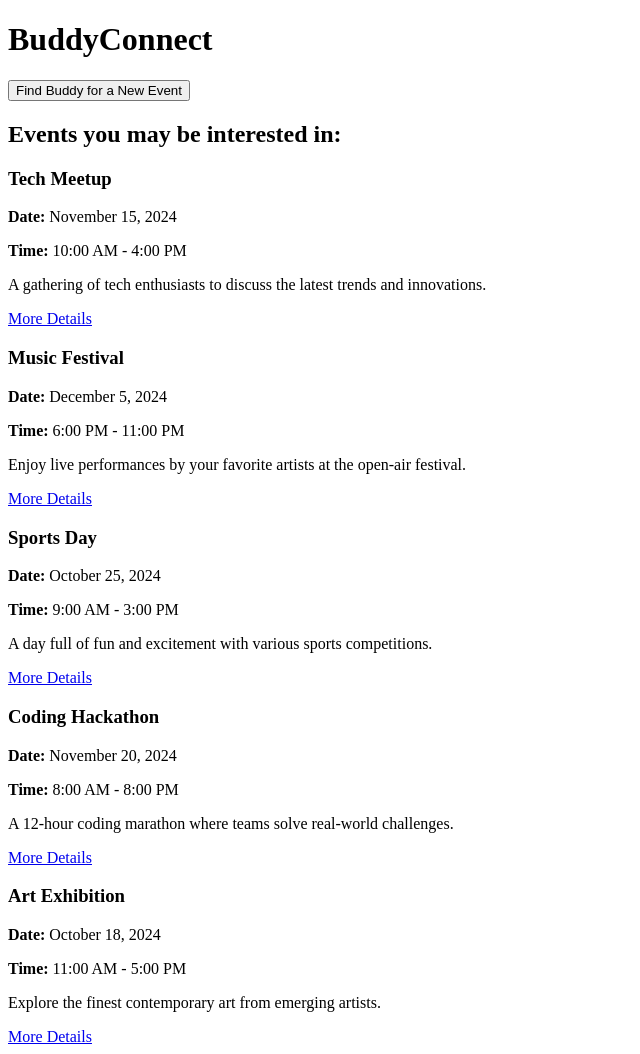
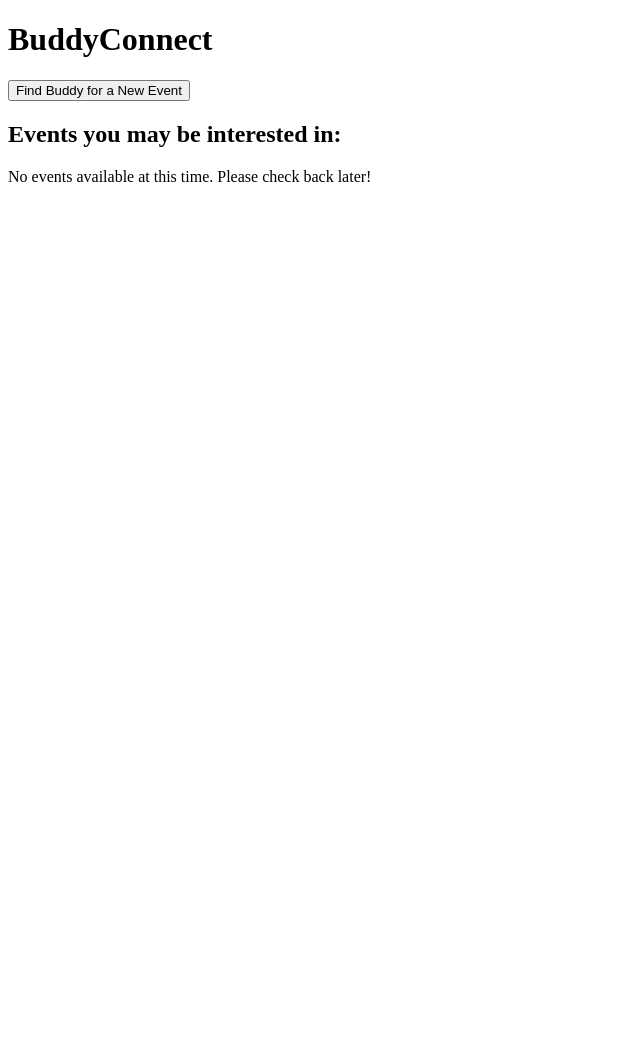
Before and after one commit to swetha3456/BuddyConnect, a Flask app: template templates/home.html in a window 1280 px wide. Shown: the whole page, without its empty margins (0-640 px from the left). After the commit the page ends 182 px from the top, so only its background shows below. Run offline with Flask 3, Linux system fonts and the light colour scheme; the template is opened without the code that fills it, so the values that code supplies are empty.

Commit message:
listed relevant events on home page

```diff
--- a/app.py
+++ b/app.py
@@ -1,5 +1,6 @@
 from flask import Flask, render_template, session, url_for, redirect, request, flash
 from dbfunctions import *
+from datetime import datetime
 
 app = Flask(__name__)
 app.secret_key = b"030a8ee0eb274b3e7fd9db490b0fd6a532b1fa1f1fd6825c5852c7363358c4b6"
@@ -9,7 +10,32 @@ def home():
     if "user_email" not in session:
         return redirect(url_for("login"))
 
-    return render_template("home.html")
+    events = get_relevant_events(session["user_email"])
+    context = []
+
+    for event in events:
+        date_object = datetime.strptime(event[5], r"%Y-%m-%d")
+        formatted_date = date_object.strftime("%B %-d, %Y")
+
+        starttime_object = datetime.strptime(event[6], "%H:%M")
+        endtime_object = datetime.strptime(event[7], "%H:%M")
+        formatted_starttime = starttime_object.strftime("%I:%M %p")
+        formatted_endtime = endtime_object.strftime("%I:%M %p")
+
+        event_details = {
+            "eventName" : event[1],
+            "eventType" : event[2],
+            "venue" : event[3],
+            "eventDate" : formatted_date,
+            "startTime" : formatted_starttime,
+            "endTime" : formatted_endtime,
+            "description" : event[8],
+            "userFullName" : get_full_name(event[9])
+        }
+
+        context.append(event_details)
+
+    return render_template("home.html", context=context)
 
 @app.route("/register", methods = ["GET", "POST"])
 def register():
--- a/create_database.sql
+++ b/create_database.sql
@@ -13,9 +13,9 @@ CREATE TABLE events (
     event_type VARCHAR(50) NOT NULL,
     venue VARCHAR(100) NOT NULL,
     location VARCHAR(100) NOT NULL,
-    event_date DATE NOT NULL,
-    start_time TIME NOT NULL,
-    end_time TIME NOT NULL,
+    event_date VARCHAR(50) NOT NULL,
+    start_time VARCHAR(50) NOT NULL,
+    end_time VARCHAR(50) NOT NULL,
     description VARCHAR(600),
     created_by VARCHAR(100) NOT NULL,
     FOREIGN KEY (created_by) REFERENCES users(email) ON DELETE CASCADE
--- a/templates/home.html
+++ b/templates/home.html
@@ -13,45 +13,23 @@
 
     <h2>Events you may be interested in:</h2>
 
+    {% if event %}
+    {% for event in context %}
     <div>
-        <h3>Tech Meetup</h3>
-        <p><strong>Date:</strong> November 15, 2024</p>
-        <p><strong>Time:</strong> 10:00 AM - 4:00 PM</p>
-        <p>A gathering of tech enthusiasts to discuss the latest trends and innovations.</p>
-        <a href="event1.html">More Details</a>
+        <h3>{{ event["eventName"] }}</h3>
+        <p>{{ event["eventType"] }}</p>
+        <p><strong>Date:</strong> {{ event["eventDate"] }}</p>
+        <p><strong>Time:</strong> {{ event["startTime"] }} - {{ event["endTime"] }}</p>
+        <p><strong>Venue:</strong> {{ event["venue"] }}</p>
+        <p><strong>Posted by</strong> {{ event["userFullName"] }}</p>
+        <p>{{ event["description"] }}</p>
+        <a href="{{ url_for('event_details', eventID=event['eventID']) }}">More Details</a>
     </div>
+    {% endfor %}
 
-    <div>
-        <h3>Music Festival</h3>
-        <p><strong>Date:</strong> December 5, 2024</p>
-        <p><strong>Time:</strong> 6:00 PM - 11:00 PM</p>
-        <p>Enjoy live performances by your favorite artists at the open-air festival.</p>
-        <a href="event2.html">More Details</a>
-    </div>
-
-    <div>
-        <h3>Sports Day</h3>
-        <p><strong>Date:</strong> October 25, 2024</p>
-        <p><strong>Time:</strong> 9:00 AM - 3:00 PM</p>
-        <p>A day full of fun and excitement with various sports competitions.</p>
-        <a href="event3.html">More Details</a>
-    </div>
-
-    <div>
-        <h3>Coding Hackathon</h3>
-        <p><strong>Date:</strong> November 20, 2024</p>
-        <p><strong>Time:</strong> 8:00 AM - 8:00 PM</p>
-        <p>A 12-hour coding marathon where teams solve real-world challenges.</p>
-        <a href="event4.html">More Details</a>
-    </div>
-
-    <div>
-        <h3>Art Exhibition</h3>
-        <p><strong>Date:</strong> October 18, 2024</p>
-        <p><strong>Time:</strong> 11:00 AM - 5:00 PM</p>
-        <p>Explore the finest contemporary art from emerging artists.</p>
-        <a href="event5.html">More Details</a>
-    </div>
+    {% else %}
+        <p>No events available at this time. Please check back later!</p>
+    {% endif %}
 
 </body>
 </html>
--- a/templates/register.html
+++ b/templates/register.html
@@ -42,8 +42,9 @@
             <label>Event Interests</label>
             <label><input type="checkbox" name="interests" value="tech"> Tech Events</label><br>
             <label><input type="checkbox" name="interests" value="sports"> Sports</label><br>
-            <label><input type="checkbox" name="interests" value="music"> Music Concerts</label><br>
+            <label><input type="checkbox" name="interests" value="concerts"> Concerts</label><br>
             <label><input type="checkbox" name="interests" value="art"> Art Exhibitions</label><br>
+            <label><input type="checkbox" name="interests" value="networking"> Networking</label><br>
         </div>
 
         <button type="submit">Register</button>
```
Also changed, not shown: dbfunctions.py (+18 -9 lines), templates/addNewEvent.html (+5 -4 lines).
